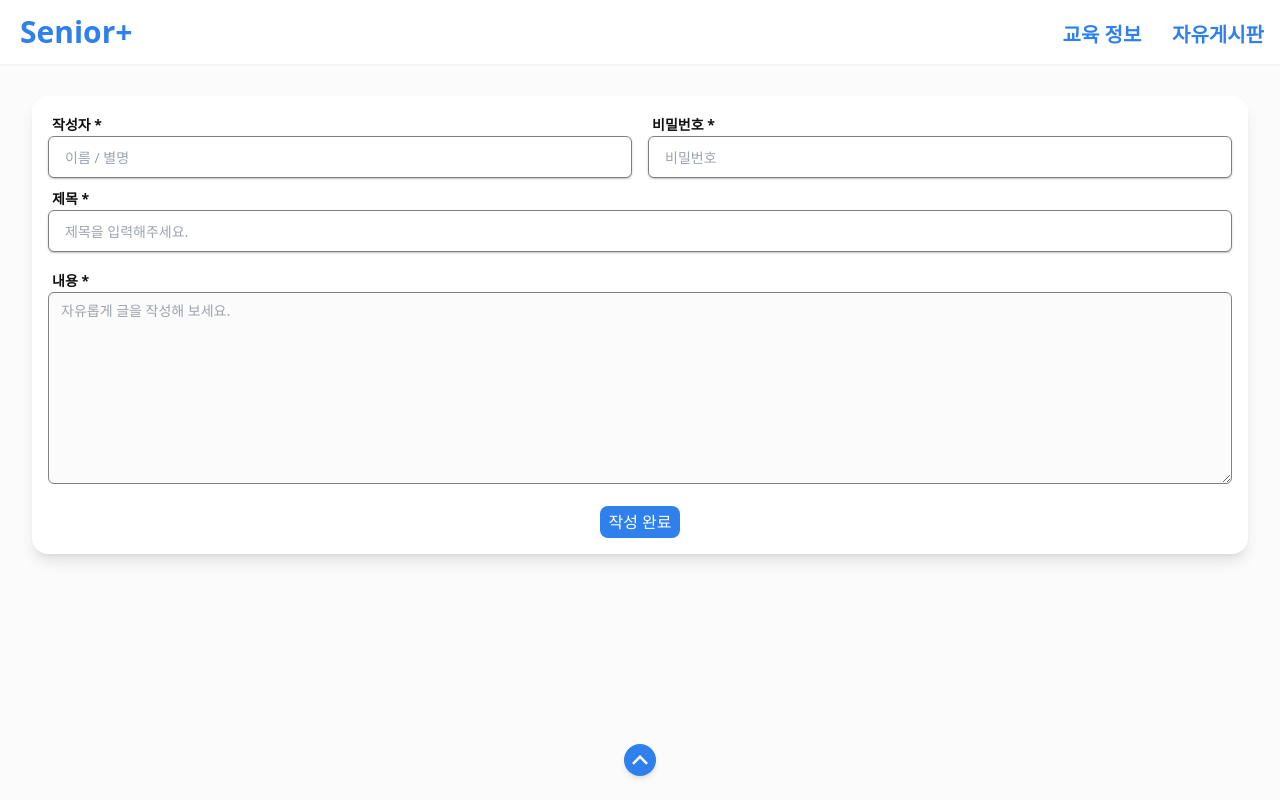
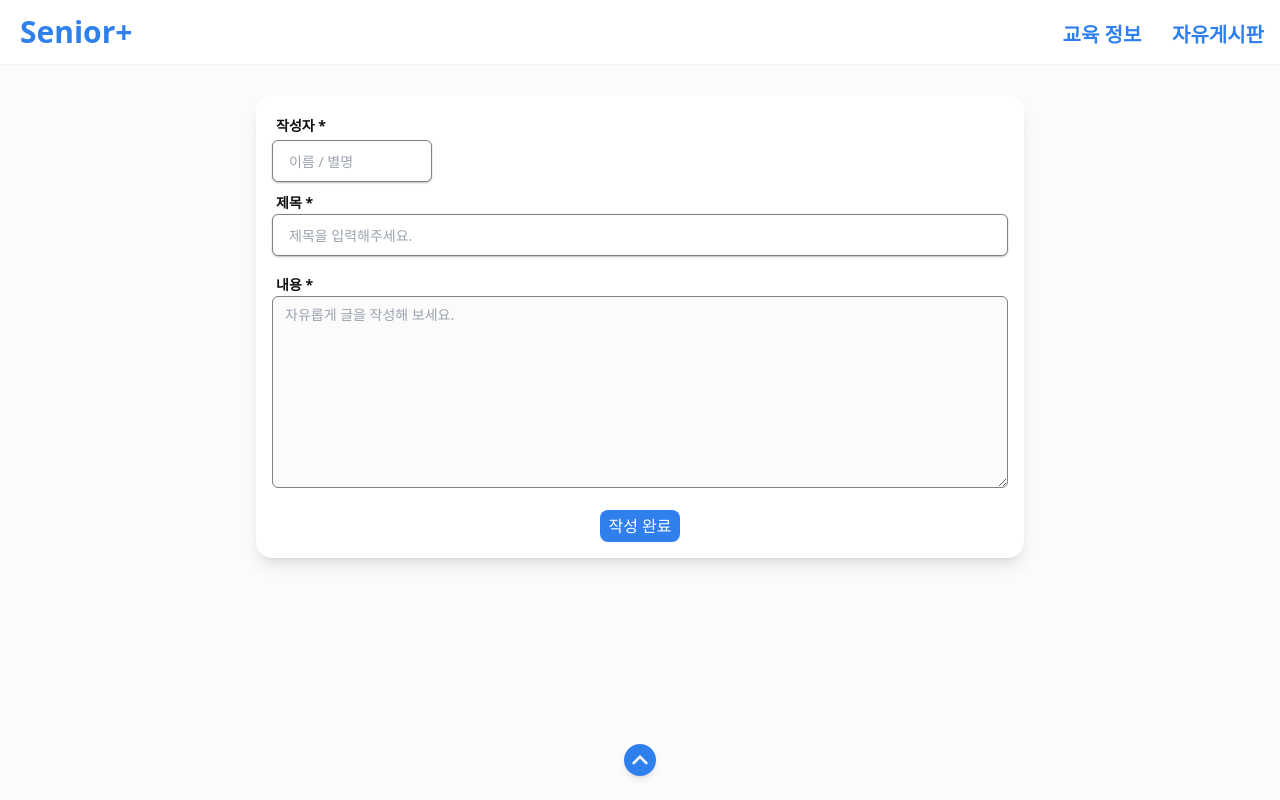
Before and after one commit to kimyoo04/seoul-competition, a Next.js app: page /posts/modify/1 in a window 1280 px wide. Built offline with nearby package versions, Linux system fonts and the light colour scheme; no server answers; a web font is replaced by a local one.

Commit message:
css: 게시글 수정 페이지 password input 제거 및 UI 수정

```diff
--- a/src/scenes/Posts/EditPost/index.tsx
+++ b/src/scenes/Posts/EditPost/index.tsx
@@ -37,7 +37,6 @@ export default function EditPost() {
   } = useForm<IPostForm>({
     defaultValues: {
       nickname: oldPost?.nickname || "",
-      password: oldPost?.password || "",
       title: oldPost?.title || "",
       content: oldPost?.content || "",
     },
@@ -55,12 +54,10 @@ export default function EditPost() {
 
   return (
     <div className="w-full px-4">
-      <div className="mx-auto my-8 max-w-screen-lg"></div>
-      <div className="rounded-2xl bg-white p-4 shadow-lg">
+      <div className="mx-auto my-8 max-w-screen-md rounded-2xl bg-white p-4 shadow-lg">
         <form onSubmit={handleSubmit(onValid)}>
-          <div className="mb-2 flex gap-4">
           {/* nickname textfield */}
-            <div className="w-1/2">
+          <div className="col-start mb-2 flex w-40">
             <label htmlFor="nickname" className="p-1 text-sm font-bold">
               작성자 *
             </label>
@@ -74,24 +71,6 @@ export default function EditPost() {
               maxLength={10}
               className="textfield w-full rounded-md"
             />
-            </div>
-
-            {/* password textfield */}
-            <div className="w-1/2">
-              <label htmlFor="password" className="p-1 text-sm font-bold ">
-                비밀번호 *
-              </label>
-              <input
-                {...register("password")}
-                id="password"
-                type="password"
-                name="password"
-                autoComplete="off"
-                placeholder="비밀번호"
-                maxLength={320}
-                className="textfield w-full rounded-md"
-              />
-            </div>
           </div>
 
           {/* title textfield */}
```
Lines whose indentation alone changed are shown as unchanged.
